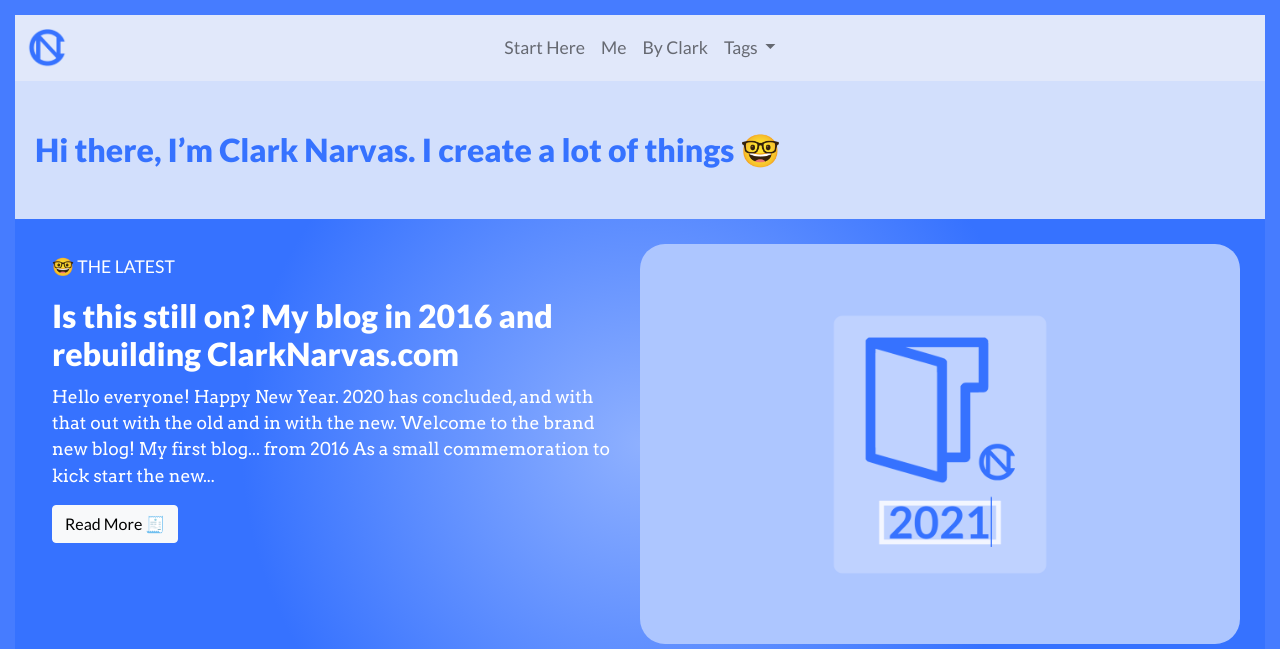
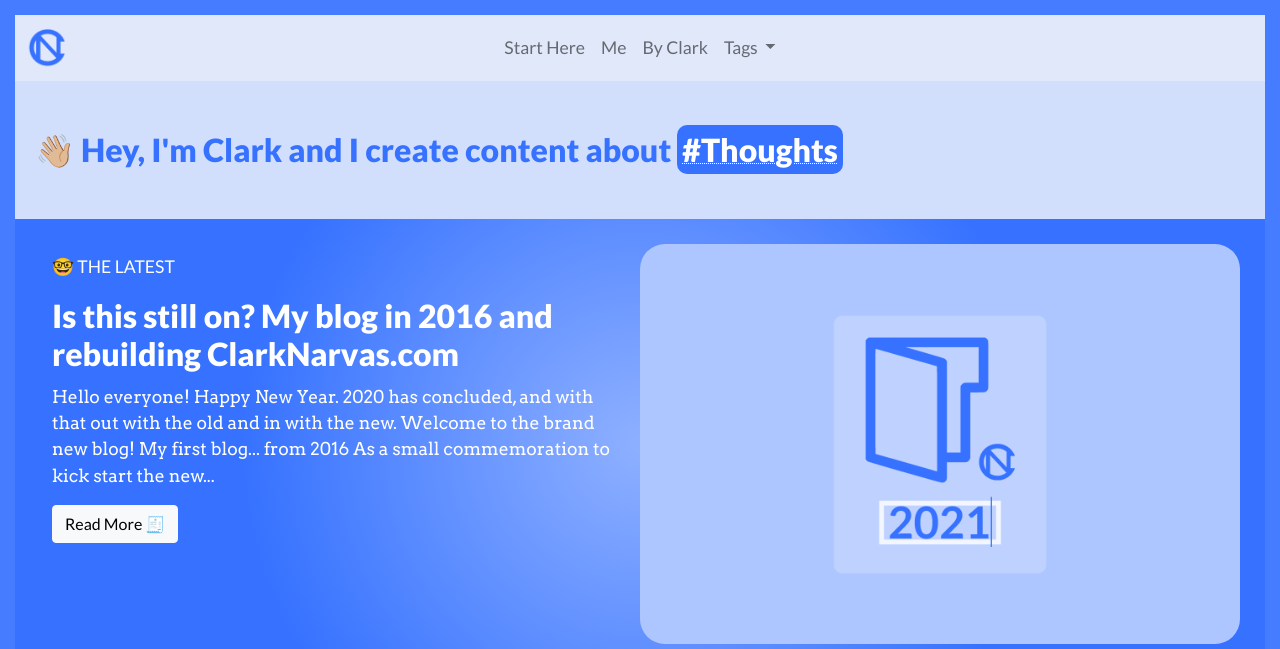
Before and after one commit to ClarkNarvas/ClarkNarvas.com, a Jekyll site: the page built from index.markdown, in a window 1280 px wide, cut to the strip 0-649 px from the top of the page. Built offline with Jekyll 4.4.1, drawn with Linux system fonts in a browser that asks for light colours; comment, search, counter and statistics services are not loaded.

Commit message:
new top button thing

```diff
--- a/_layouts/clarkhome.html
+++ b/_layouts/clarkhome.html
@@ -1,11 +1,27 @@
 {% include header.html %}
 
-
+            {% for post in site.posts limit: 1%}
 <div class="homepage-top">
     <div class="container-fluid">
         <div class="row">
+
+            <style>
+    .homebigbutton {
+        background-color: #3672ff;
+        color: white;
+        padding: 5px;
+        border-radius: 10px;
+    }
+
+    .homebigbutton:hover {
+        background-color: #2a59c5;
+        color: white;
+    }
+</style>
+
+
             <div  style="background-color: #d2dffc; padding: 20px;padding-top: 50px;padding-bottom: 50px;color: #3672ff;">
-                    <h2>{{ page.home-tagline }}</h2>
+                    <h2>👋🏼 Hey, I'm Clark and I create content about <a class="homebigbutton" href="{{post.url}}" >#{{ post.tags }}</a></h2>
             </div>
 
         </div>
@@ -14,7 +30,7 @@
 background: radial-gradient(circle, rgba(142,176,255,1) 0%, rgba(54,114,255,1) 60%); ;padding: 25px;">
             <div class="col-md-6 align-middle" style="padding-bottom: 20px;">
 
-                {% for post in site.posts limit: 1%}
+
                 <div class="homepage-top-text align-middle" style="display: inline-block;">
                     <p style="color: white; padding-top: 10px;font-family: Lato;">🤓 THE LATEST</p>
                     <h2 style="color: white;">{{ post.title }}</h2>
--- a/index.markdown
+++ b/index.markdown
@@ -5,6 +5,5 @@
 layout: clarkhome
 title: An insight into the world of 🤓
 description: I'm a content creator that likes to create things 📸 - Explore my blog!
-home-tagline: Hi there, I’m Clark Narvas. I create a lot of things 🤓
 thumbnail: /assets/brand/website.png
 ---
```
